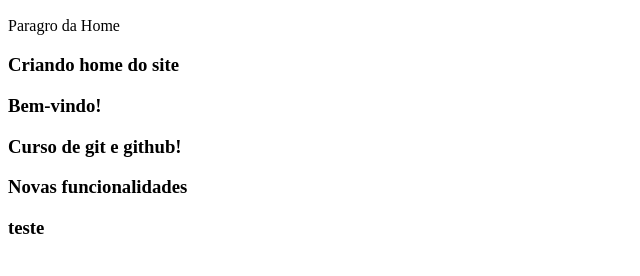
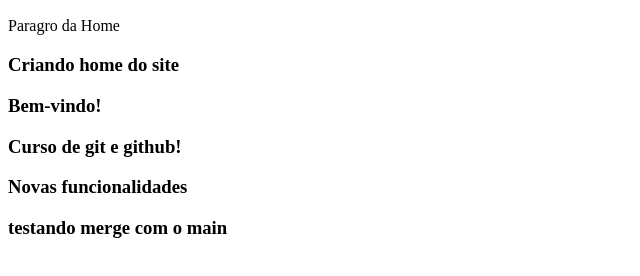
Before and after one commit to victor-dias1/curso-github, a plain HTML site: page index.html in a window 1280 px wide. Shown: the part 96-372 px from the top of the page, without its empty margins (0-640 px from the left). Drawn offline with Linux system fonts and the light colour scheme.

Commit message:
testando merge com main

```diff
--- a/index.html
+++ b/index.html
@@ -8,4 +8,4 @@
 </h3>
 
 <h3>Novas funcionalidades</h3>
-<h3>teste</h3>
+<h3>testando merge com o main</h3>
```
